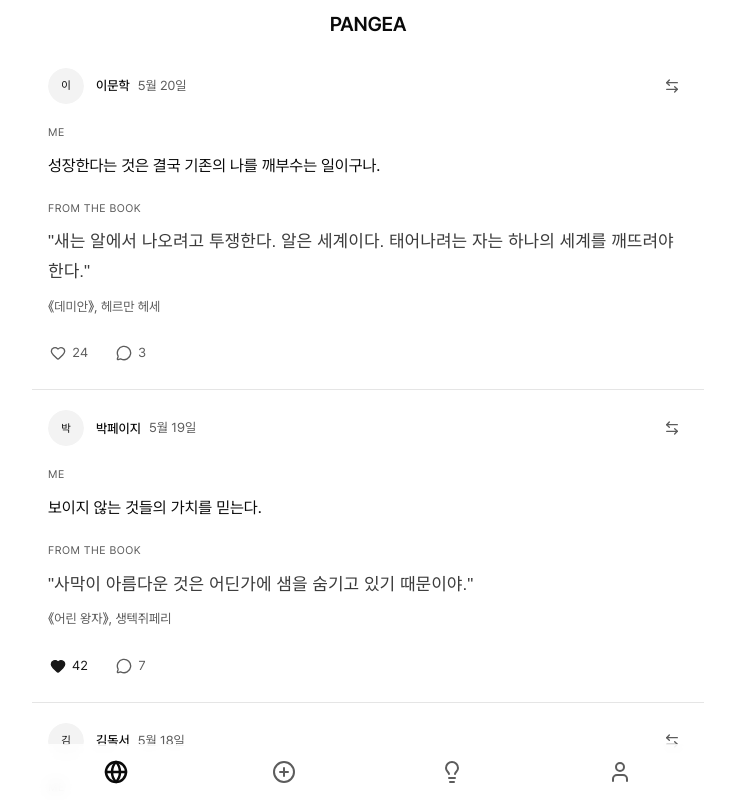
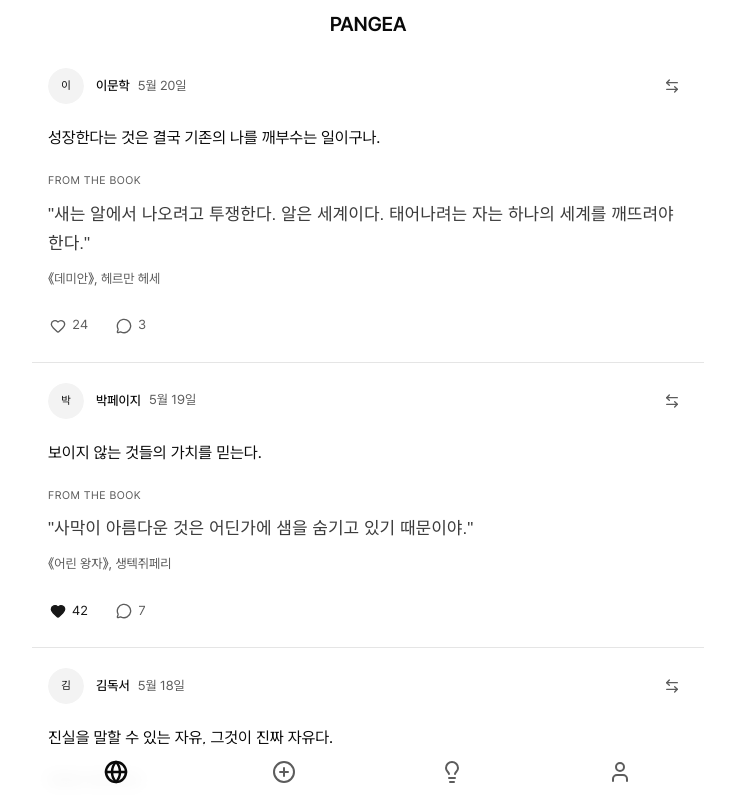
Before and after one commit to pangea-team/pangea-dev-2, a Next.js app: page / in a window 1280 px wide. Shown: the top 800 px of the page, without its empty margins (272-1007 px from the left). Built offline with nearby package versions, Linux system fonts and the light colour scheme; no server answers.

Commit message:
fix: remove "Me" label from feed card
Display only user thoughts (meThought) directly.

```diff
--- a/components/trace-card/trace-card.tsx
+++ b/components/trace-card/trace-card.tsx
@@ -102,7 +102,6 @@ export function TraceCard({ card, onCardClick }: TraceCardProps) {
       <div className="space-y-5">
         {/* Me Section */}
         <div>
-          <p className="text-caption text-muted-foreground uppercase tracking-wider mb-2.5">Me</p>
           <p className="text-body-lg text-foreground text-balance">{card.meThought}</p>
         </div>
 
```
